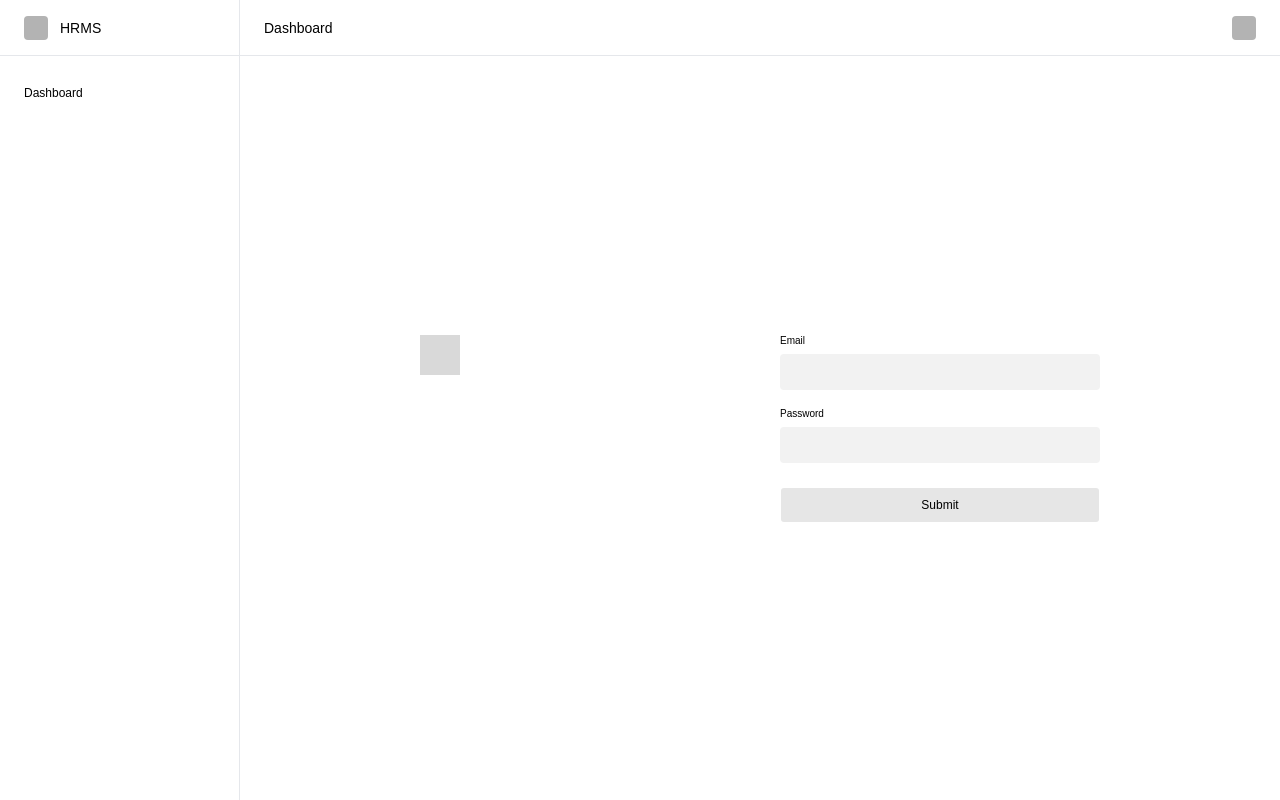
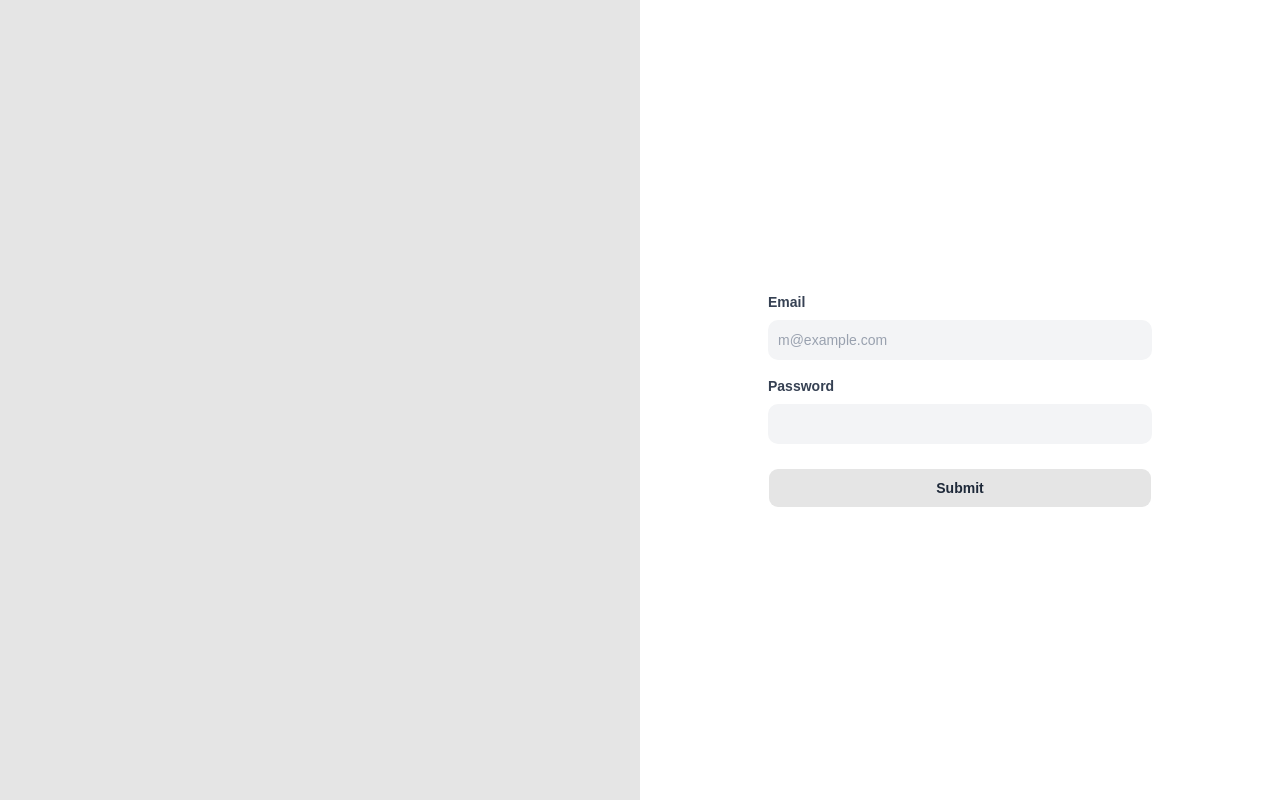
Before and after one commit to CodeWithAT/APTO_Solution, a React (Vite) app: page / in a window 1280 px wide. Built offline with nearby package versions, Linux system fonts and the light colour scheme.

Commit message:
style: fix vertical alignment of dashboard items to match figma precisely

```diff
--- a/src/App.tsx
+++ b/src/App.tsx
@@ -1,9 +1,9 @@
-import Dashboard from "./pages/Dashboard";
-// import Login from "./pages/Login";
+// import Dashboard from "./pages/Dashboard";
+import Login from "./pages/Login";
 
 function App() {
-  // return <Login />;
-  return  <Dashboard /> ;
+  return <Login />;
+  // return  <Dashboard /> ;
 }
 
 export default App;
--- /dev/null
+++ b/src/components/ui/label.tsx
@@ -0,0 +1,22 @@
+import * as React from "react"
+import { Label as LabelPrimitive } from "radix-ui"
+
+import { cn } from "@/lib/utils"
+
+function Label({
+  className,
+  ...props
+}: React.ComponentProps<typeof LabelPrimitive.Root>) {
+  return (
+    <LabelPrimitive.Root
+      data-slot="label"
+      className={cn(
+        "flex items-center gap-2 text-sm leading-none font-medium select-none group-data-[disabled=true]:pointer-events-none group-data-[disabled=true]:opacity-50 peer-disabled:cursor-not-allowed peer-disabled:opacity-50",
+        className
+      )}
+      {...props}
+    />
+  )
+}
+
+export { Label }
--- a/src/pages/Dashboard.tsx
+++ b/src/pages/Dashboard.tsx
@@ -1,3 +1,4 @@
+import { Label } from "@/components/ui/label";
 import { Button } from "@/components/ui/button";
 import { Input } from "@/components/ui/input";
 
@@ -41,9 +42,9 @@ export default function Dashboard() {
 
               <div className="flex flex-col gap-4">
                 <div className="flex flex-col gap-1.5">
-                  <label htmlFor="email" className="text-[10px] font-medium text-black">
+                  <Label htmlFor="email" className="text-[10px] font-medium text-black">
                     Email
-                  </label>
+                    </Label>
                   <Input
                     id="email"
                     type="email"
@@ -52,9 +53,9 @@ export default function Dashboard() {
                 </div>
 
                 <div className="flex flex-col gap-1.5">
-                  <label htmlFor="password" className="text-[10px] font-medium text-black">
+                  <Label htmlFor="email" className="text-[10px] font-medium text-black">
                     Password
-                  </label>
+                    </Label>
                   <Input
                     id="password"
                     type="password"
--- a/src/pages/Login.tsx
+++ b/src/pages/Login.tsx
@@ -1,3 +1,4 @@
+import { Label } from "@/components/ui/label";
 import { Button } from "@/components/ui/button";
 import { Input } from "@/components/ui/input";
 
@@ -5,29 +6,35 @@ export default function Login() {
   return (
     <div className="flex min-h-screen w-full bg-white">
 
-      {/* Left Branding Section */}
       <div className="hidden lg:block lg:w-1/2 bg-[#E5E5E5]"></div>
 
-      {/* Right Login Section */}
       <div className="flex w-full lg:w-1/2 items-center justify-center px-8">
-        <div className="w-full max-w-sm flex flex-col gap-6">
+        <div className="w-full max-sm:max-w-xs max-w-sm flex flex-col gap-6">
 
           <div className="flex flex-col gap-4">
+
             <div className="flex flex-col gap-2">
-              <label htmlFor="email" className="text-sm font-semibold text-gray-700">
+              <Label
+                htmlFor="email"
+                className="text-sm font-semibold text-gray-700 cursor-pointer"
+              >
                 Email
-              </label>
+              </Label>
               <Input
                 id="email"
                 type="email"
-                className="h-10 bg-[#F3F4F6] border-none focus-visible:ring-1 focus-visible:ring-gray-400 shadow-none"
+                placeholder="m@example.com"
+                className="h-10 bg-[#F3F4F6] border-none focus-visible:ring-1 focus-visible:ring-gray-400 shadow-none placeholder:text-gray-400"
               />
             </div>
 
             <div className="flex flex-col gap-2">
-              <label htmlFor="password" className="text-sm font-semibold text-gray-700">
+              <Label
+                htmlFor="password"
+                className="text-sm font-semibold text-gray-700 cursor-pointer"
+              >
                 Password
-              </label>
+              </Label>
               <Input
                 id="password"
                 type="password"
```
